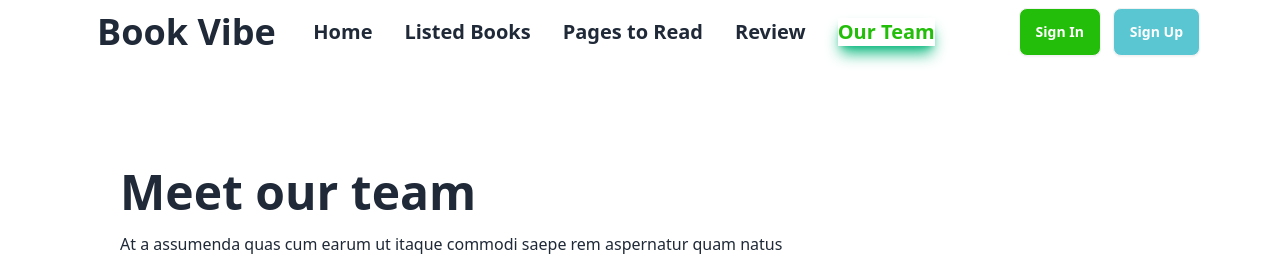
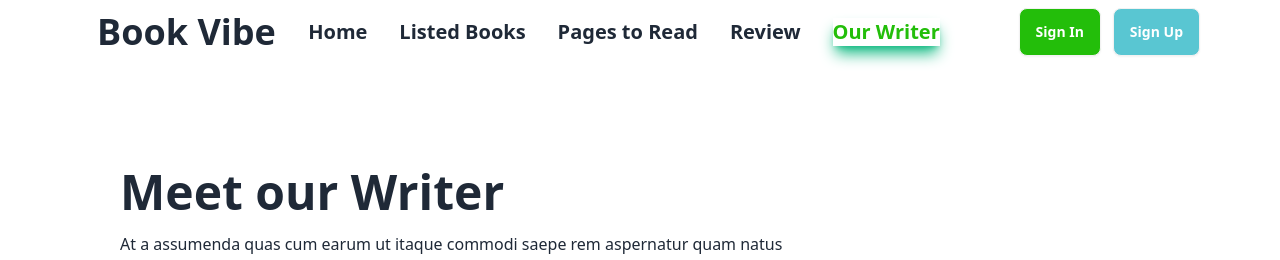
Before and after one commit to MASUMHD/BookShelf_A08, a React (Vite) app: page /team in a window 1280 px wide. Shown: the top 260 px of the page. Built offline with nearby package versions, Linux system fonts and the light colour scheme.

Commit message:
Our team updet code push

```diff
--- a/src/Pages.jsx/ListedBooks.jsx
+++ b/src/Pages.jsx/ListedBooks.jsx
@@ -19,10 +19,13 @@ const ListedBooks = () => {
   }
 
 
-  // const WishlistBooks = (book) => {
-  //   // saveRedBook(book);
+  const addToWishlist = (book) => {
+    // saveRedBook(book);
+    console.log("hello");
 
-  // }
+  }
+
+
 
 
 
@@ -83,6 +86,7 @@ const ListedBooks = () => {
           <Link
             to={`unread`}
             onClick={() => setTabIndex(1)}
+
             className={`flex items-center flex-shrink-0 px-5 py-3 space-x-2 ${tabIndex === 1 ? "border border-b-0 rounded-t-2xl : 'border-b'border-[#23BE0A] dark:border-[#23BE0A]" : "border border-b-1 border-[#23BE0A] border-t-0 border-l-0 border-r-0"}`}
           >
             <svg
@@ -98,7 +102,9 @@ const ListedBooks = () => {
               <path d="M2 3h6a4 4 0 0 1 4 4v14a3 3 0 0 0-3-3H2z"></path>
               <path d="M22 3h-6a4 4 0 0 0-4 4v14a3 3 0 0 1 3-3h7z"></path>
             </svg>
-            <span >Wishlist Books</span>
+
+            <span onClick={() => addToWishlist()}>Wishlist Books</span>
+
           </Link>
 
         </div>
--- a/src/Pages.jsx/OurTeam.jsx
+++ b/src/Pages.jsx/OurTeam.jsx
@@ -5,7 +5,7 @@ const OurTeam = () => {
         <div className="container p-4 mx-auto space-y-16 sm:p-10">
           <div className="space-y-4">
             <h3 className="text-2xl font-bold leading-none sm:text-5xl">
-              Meet our team
+              Meet our Writer
             </h3>
             <p className="max-w-2xl dark:text-gray-600">
               At a assumenda quas cum earum ut itaque commodi saepe rem
--- a/src/Pages.jsx/SingleBook.jsx
+++ b/src/Pages.jsx/SingleBook.jsx
@@ -11,7 +11,7 @@ const SingleBook = () => {
     fetch("/fakeData.json")
       .then((response) => response.json())
       .then((data) => {
-        console.log(data);
+        // console.log(data);
 
         const foundBook = data.find((book) => book.bookId == id);
         setBook(foundBook);
--- a/src/components/Nab.jsx
+++ b/src/components/Nab.jsx
@@ -73,7 +73,7 @@ const Nab = () => {
                     : "text-xl mr-8 font-bold"
                 }
               >
-                Our Team
+                Our Writer
               </NavLink>
               {/* <li>
               <a>Item 4</a>
@@ -137,7 +137,7 @@ const Nab = () => {
                     : "text-xl mr-8 font-bold"
                 }
               >
-                Our Team
+                Our Writer
               </NavLink>
             {/* <li>
               <a>Item 4</a>
```
